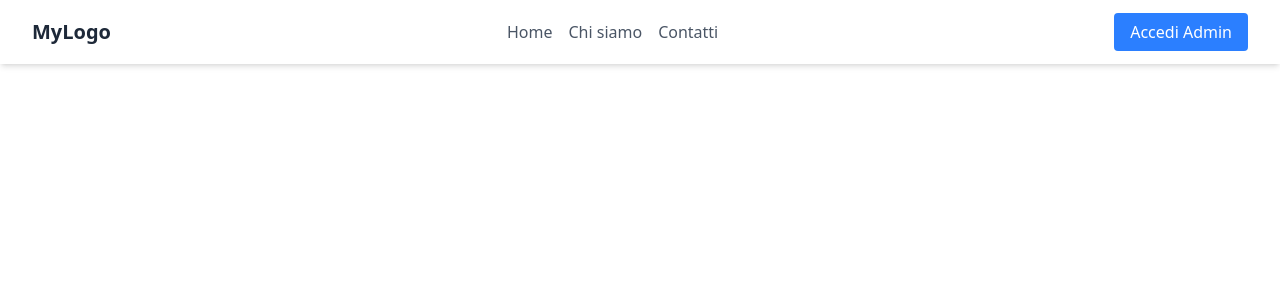
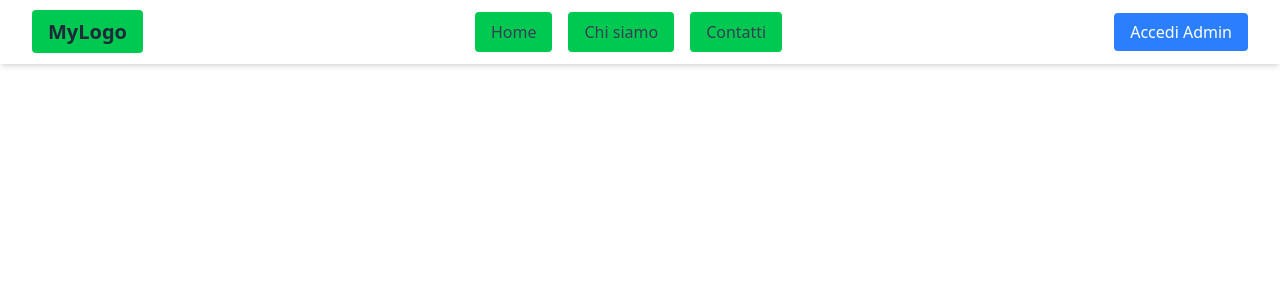
Before and after one commit to ErTeamDeDama/ersitovero, a Next.js app: page / in a window 1280 px wide. Shown: the top 300 px of the page. Built offline with nearby package versions, Linux system fonts and the light colour scheme.

Commit message:
Update page.tsx

```diff
--- a/src/app/page.tsx
+++ b/src/app/page.tsx
@@ -8,16 +8,16 @@ export default function Home() {
         <div className="flex justify-between items-center h-16">
           {/* Logo */}
           <div className="flex-shrink-0">
-            <Link href="/" className="text-xl font-bold text-gray-800">
+            <Link href="/" className="text-xl font-bold text-gray-800 bg-green-500 px-4 py-2 rounded hover:bg-green-700">
               MyLogo
             </Link>
           </div>
 
           {/* Links */}
           <div className="hidden md:flex space-x-4">
-            <Link href="/" className="text-gray-600 hover:text-blue-500">Home</Link>
-            <Link href="#" className="text-gray-600 hover:text-blue-500">Chi siamo</Link>
-            <Link href="#" className="text-gray-600 hover:text-blue-500">Contatti</Link>
+            <Link href="/" className="text-gray-700 bg-green-500 px-4 py-2 rounded hover:bg-green-700 hover:text-gray-300">Home</Link>
+            <Link href="#" className="text-gray-700 bg-green-500 px-4 py-2 rounded hover:bg-green-700 hover:text-gray-300">Chi siamo</Link>
+            <Link href="#" className="text-gray-700 bg-green-500 px-4 py-2 rounded hover:bg-green-700 hover:text-gray-300">Contatti</Link>
           </div>
 
           {/* CTA Button */}
```
